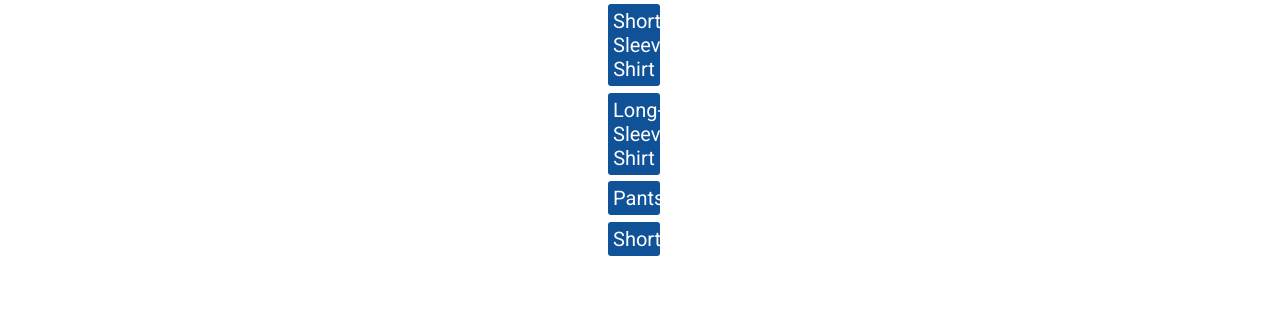
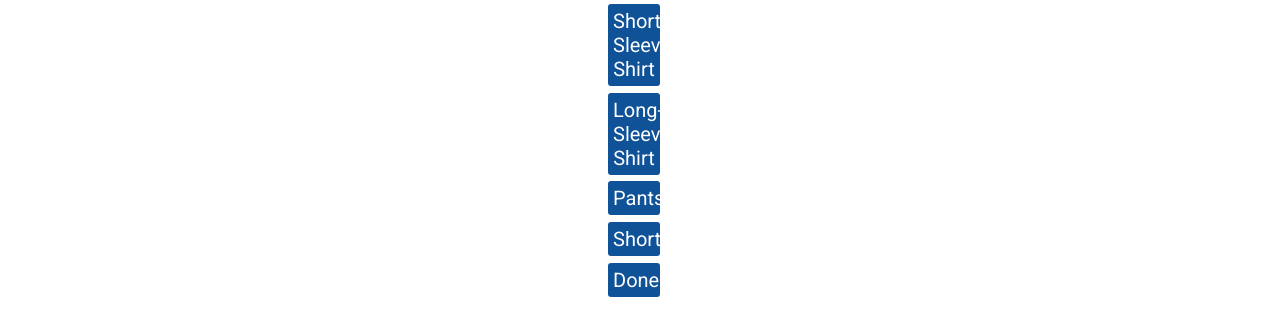
Before and after one commit to afazio1/create-task, a website: page public/index.html in a window 1280 px wide. Shown: the part 489-800 px from the top of the page. Drawn offline with Linux system fonts and the light colour scheme.

Commit message:
added and styled done button

```diff
--- a/public/index.html
+++ b/public/index.html
@@ -48,6 +48,8 @@ If you need to figure out styling, just put some fake data in the HTML. -->
 		<li>Pants</li>
 		<li>Shorts</li>
 	</ul>
-
+	<ul id="done-button">
+		<li>Done</li>
+  </ul>
 </body>
 </html>
--- a/public/styles.css
+++ b/public/styles.css
@@ -140,3 +140,19 @@ li {
 	text-decoration: line-through;
 	color: white;
 }
+
+#done-button {
+	list-style-type: none;
+	margin-left: 38em;
+	font-family: 'Roboto', sans-serif;
+	color: white;
+}
+
+#done-button li {
+	background-color: #0F5298;
+	margin-right: 31em;
+	border-radius: 3px;
+	padding: 5px;
+	margin-bottom: 1%;
+	text-align: center;
+}
```
